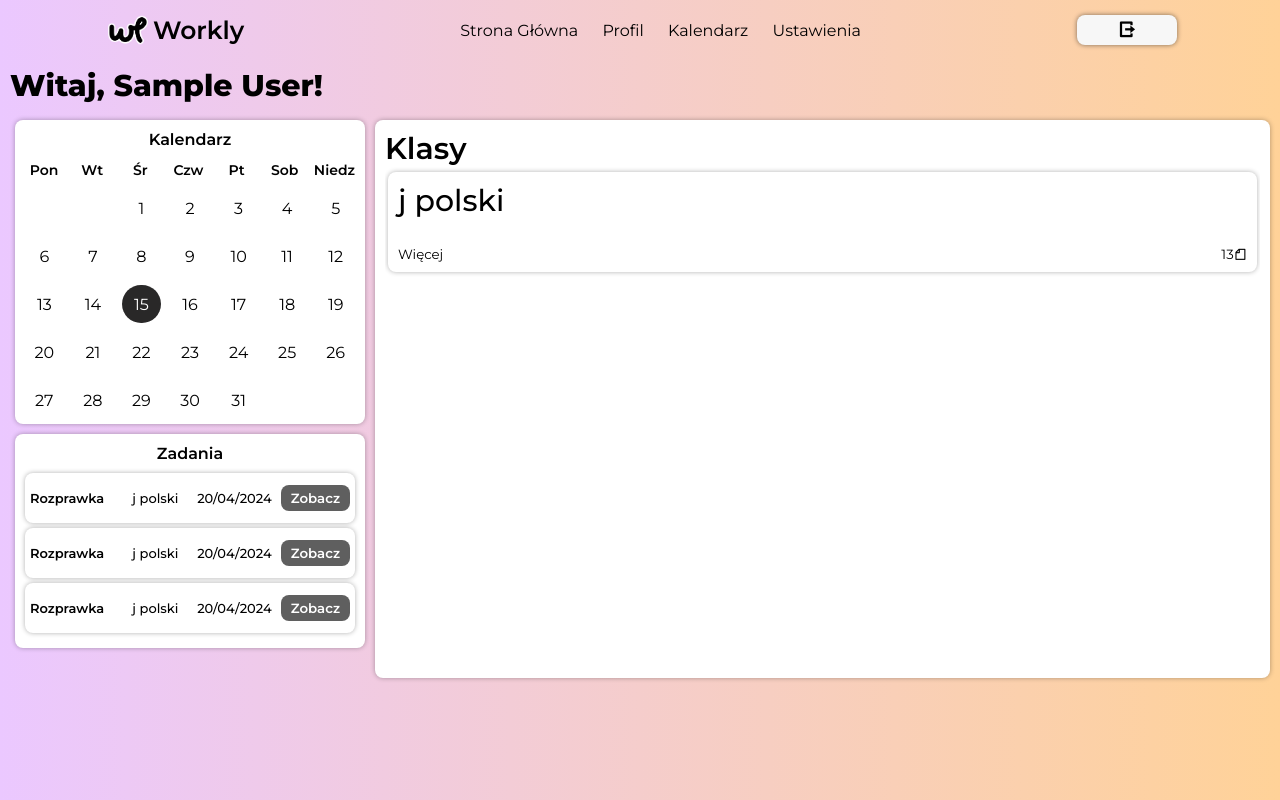
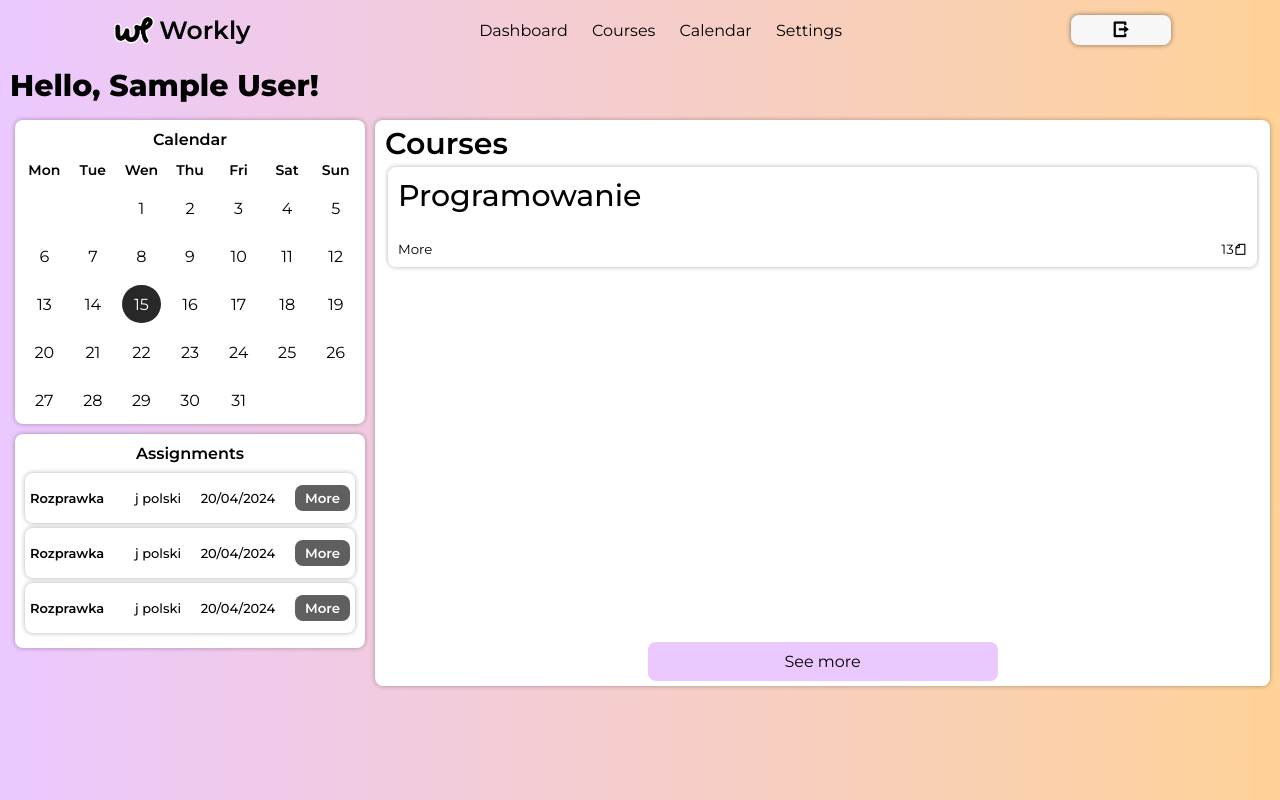
Before and after one commit to kryszczynnnnn/workly, a PHP site: page /dashboard.php in a window 1280 px wide. Run offline with PHP 8.4, Linux system fonts and the light colour scheme; the visitor is signed in with stand-in values (Sample User, id 1).

Commit message:
Some big changes
Added new include for pages when user is logged.

```diff
--- a/includes/logged-nav.html
+++ b/includes/logged-nav.html
@@ -1,10 +1,34 @@
-<link rel="stylesheet" href="../styles/style-normalnav.css">
+<link rel="stylesheet" href="../styles/style-loggednav.css">
 <div class="nav-bar">
-        <img src="WhiteOutlineLOGO.png">
-        <ul>
-            <li><a href="#">About Us</a></li>
-            <li><a href="#">Contact</a></li>
-            <li><a href="#">FAQ</a></li>
-        </ul>
-        <a href="login.php" class="login">Log in</a>
+    <div class="logo">
+        <img src="../assets/WhiteOutlineLOGO.png">
+        <span id="logo-text">Workly</span>
+    </div>
+    <ul>
+        <li><a href="../pages/dashboard.php">Dashboard</a></li>
+        <li><a href="../pages/courses.php">Courses</a></li>
+        <li><a href="../pages/calendar.php">Calendar</a></li>
+        <li><a href="../pages/settings.php">Settings</a></li>
+    </ul>
+    <a id="log-out">
+        <i class="ri-logout-box-r-line" id="pfp"></i>
+    </a>
+    <button class="open-nav" id="open-nav">
+        <i class="ri-menu-line"></i>
+    </button>
 </div>
+<div class="small-nav" id="small-nav">
+    <ul>
+        <li><a href="#">Strona Główna</a></li>
+        <li><a href="#">Profil</a></li>
+        <li><a href="#">Kalendarz</a></li>
+        <li><a href="#">Ustawienia</a></li>
+        <button id="log-out">
+            Wyloguj się
+        </button>
+    </ul>
+    <button class="close-small" id="close-nav">
+        <i class="ri-close-large-line" id></i>
+    </button>
+</div>
+<script src="../scripts/logged-nav.js"></script>
--- a/pages/dashboard.php
+++ b/pages/dashboard.php
@@ -12,50 +12,36 @@
     <title>Workly - Dashboard</title>
 </head>
 <body>
-    <div class="nav-bar">
-        <div class="logo">
-            <img src="../assets/WhiteOutlineLOGO.png">
-            <span id="logo-text">Workly</span>
-        </div>
-        <ul>
-            <li><a href="#">Strona Główna</a></li>
-            <li><a href="#">Profil</a></li>
-            <li><a href="#">Kalendarz</a></li>
-            <li><a href="#">Ustawienia</a></li>
-        </ul>
-        <button id="log-out">
-            <i class="ri-logout-box-r-line" id="pfp"></i>
-        </button>
-    </div>
+    <?php include("../includes/logged-nav.html");?>
     <div class="welcome">
-        <span>Witaj, <?php echo $_SESSION['name'];?>!</span>
+        <span>Hello, <?php echo $_SESSION['name'];?>!</span>
     </div>
     <div class="container">
         <div id="col1">
             <div id="kalendarz">
-                <span id="kalendarz-title">Kalendarz</span>
+                <span id="kalendarz-title">Calendar</span>
                     <ul class="days">
-                        <li>Pon</li>
-                        <li>Wt</li>
-                        <li>Śr</li>
-                        <li>Czw</li>
-                        <li>Pt</li>
-                        <li>Sob</li>
-                        <li>Niedz</li>
+                        <li>Mon</li>
+                        <li>Tue</li>
+                        <li>Wen</li>
+                        <li>Thu</li>
+                        <li>Fri</li>
+                        <li>Sat</li>
+                        <li>Sun</li>
                     </ul>
                     <div class="calendar-grid" id="calendar">
                     </div>
             </div>
             <div id="zadania">
-                <span class="container-title">Zadania</span>
+                <span class="container-title">Assignments</span>
                 <ul class="assignments">
-                    <div class="assignment">
+                    <div class="assignment" id="39413">
                         <div class="as-info">
                             <span class="assignment-title">Rozprawka</span>
                             <span class="assignment-course">j polski</span>
                             <span class="assignment-date">20/04/2024</span>
                         </div>
-                        <button>Zobacz</button>
+                        <button>More</button>
                     </div>
                     <div class="assignment">
                         <div class="as-info">
@@ -63,7 +49,7 @@
                             <span class="assignment-course">j polski</span>
                             <span class="assignment-date">20/04/2024</span>
                         </div>
-                        <button>Zobacz</button>
+                        <button>More</button>
                     </div>
                     <div class="assignment">
                         <div class="as-info">
@@ -71,24 +57,24 @@
                             <span class="assignment-course">j polski</span>
                             <span class="assignment-date">20/04/2024</span>
                         </div>
-                        <button>Zobacz</button>
+                        <button>More</button>
                     </div>
                 </ul>
             </div>
         </div>
         <div id="col2">
             <div id="lekcje">
-                <span class="container-title">Klasy</span>
+                <span class="container-title">Courses</span>
                 <ul class="subjects">
                     <button class="class">
-                        <span class="subject-title">j polski</span>
+                        <span class="subject-title">Programowanie</span>
                         <div>
-                            <span>Więcej</span>
+                            <span>More</span>
                             <span class="projects-amount">13<i class="ri-file-line"></i></span>
                         </div>
                     </button>
-
                 </ul>
+                <a class="more-btn" href="courses.php">See more</a>
             </div>
         </div>
     </div>
--- a/pages/faq.php
+++ b/pages/faq.php
@@ -18,6 +18,10 @@
             <li>
                 <div class="question">I forgot my password. Is there any way to get it so I can continue to use Workly?</div>
                 <div class="answer">No</div>
+            </li>
+            <li>
+                <div class="question">How to create course?</div>
+                <div class="answer">Go to the <b>Course</b> page and click <b>Create course</b> button.</div>
             </li>
             <li>
                 <div class="question">What is the maximum size of file you can send?</div>
--- a/styles/style-course.css
+++ b/styles/style-course.css
@@ -78,6 +78,7 @@ body {
     box-shadow: 0px 0px 5px #0000007e;
     border: none;
     transition: all 0.3s ease;
+    cursor: pointer;
 }
 
 .nav-bar #log-out:hover {
--- a/styles/style-dashboard.css
+++ b/styles/style-dashboard.css
@@ -264,9 +170,12 @@ body {
 }
 
 .container #col2 #lekcje {
+    display: flex;
+    flex-direction: column;
+    justify-content: center;
     margin: 5px 0px;
     background-color: #ffffff;
-    padding: 10px;
+    padding: 0px 10px;
     border-radius: 8px;
     box-shadow: 0px 0px 5px #0000004f;
     width: 100%;
@@ -274,14 +183,16 @@ body {
 }
 
 .container #col2 #lekcje .container-title{
+    display: block;
     font-size: 30px;
-    text-align: center;
+    text-align: left;
     font-weight: 600;
 }
 
 .container #col2 #lekcje .subjects {
-    display: grid;
-    height: 470px;
+    display: flex;
+    flex-direction: column;
+    height: 480px;
     overflow-y: scroll;
 }
 
@@ -303,11 +214,11 @@ body {
 }
 
 .container #col2 #lekcje .subjects .class {
-    display: inline-flex;
+    display: flex;
     flex-direction: column;
     justify-content: space-between;
     border: none;
-    height: 100px;
+    min-height: 100px;
     min-width: 243px;
     background-color: transparent;
     padding: 10px;
@@ -330,3 +241,20 @@ body {
     justify-content: space-between;
     width: 100%;
 }
+
+.container #col2 #lekcje .more-btn {
+    border: none;
+    margin: 0px 30%;
+    padding: 10px;
+    border-radius: 8px;
+    background-color: #ebc8ff;
+    transition: all 0.3s ease;
+    text-align: center;
+    text-decoration: none;
+    color: #000;
+}
+
+.container #col2 #lekcje .more-btn:hover {
+    scale: 1.03;
+    box-shadow: 0px 0px 5px #ebc8ff;
+}
--- /dev/null
+++ b/styles/style-loggednav.css
@@ -0,0 +1,203 @@
+@import url('https://fonts.googleapis.com/css2?family=Montserrat:ital,wght@0,100..900;1,100..900&family=Poppins:ital,wght@0,100;0,200;0,300;0,400;0,500;0,600;0,700;0,800;0,900;1,100;1,200;1,300;1,400;1,500;1,600;1,700;1,800;1,900&family=Varela+Round&display=swap');
+
+* {
+    padding: 0px;
+    margin: 0px;
+    font-family: "Montserrat";
+}
+
+.nav-bar {
+    display: flex;
+    flex-direction: row;
+    justify-content: space-around;
+    align-items: center;
+    height: 60px;
+}
+
+.nav-bar .logo {
+    display: flex;
+    justify-content: center;
+    align-items: center;
+}
+
+.nav-bar .logo img {
+    width: 40px;
+    margin: 0px 5px;
+}
+
+#logo-text {
+    font-weight: 600;
+    font-size: 25px;
+}
+
+.nav-bar ul li {
+    position: relative;
+    display: inline;
+    margin: 0px 10px;
+    transition: all 0.3s ease;
+}
+
+.nav-bar ul li:hover {
+    font-weight: 500;
+}
+
+.nav-bar ul li::after {
+    position: absolute;
+    content: "";
+    left: 0px;
+    top: 18px;
+    width: 0px;
+    height: 1px;
+    background-color: #000;
+    transition: all 0.3s ease;
+}
+
+.nav-bar ul li:hover::after {
+    width: 100%;
+}
+
+.nav-bar ul li a {
+    text-decoration: none;
+    color: #000;
+}
+
+.nav-bar #log-out {
+    position: relative;
+    display: inline;
+    background-color: rgb(247, 247, 247);
+    width: 100px;
+    height: 30px;
+    border-radius: 8px;
+    box-shadow: 0px 0px 5px #0000007e;
+    border: none;
+    transition: all 0.3s ease;
+    cursor: pointer;
+}
+
+.nav-bar #log-out:hover {
+    scale: 1.05;
+    background-color: #e4e4e4;
+}
+
+.nav-bar #log-out #pfp {
+    position: absolute;
+    left: 50%;
+    top: 50%;
+    font-weight: 600;
+    transform: translate(-50%,-50%);
+    color: #000;
+    font-size: 18px;
+}
+
+.nav-bar .open-nav {
+    display: none;
+    padding: 5px;
+    font-weight: 500;
+    font-size: 30px;
+    background-color: transparent;
+    color: #fff;
+    border: none;
+    cursor: pointer;
+    transition: all 0.3s ease;
+}
+
+.nav-bar .open-nav:hover {
+    color: #e6e6e6;
+}
+
+.small-nav {
+    display: none;
+    position: relative;
+    justify-content: center;
+    align-items: flex-start;
+    position: absolute;
+    background-color: #ffffffe8;
+    top: 0px;
+    width: 100%;
+    height: 100%;
+    z-index: 2;
+}
+
+.small-nav.active {
+    display: flex;
+}
+
+.small-nav ul {
+    margin-top: 150px;
+    list-style-type: none;
+}
+
+.small-nav ul li {
+    position: relative;
+    margin: 5px 0px;
+    font-size: 30px;
+}
+
+.small-nav ul li a::after {
+    position: absolute;
+    content: "";
+    width: 0px;
+    height: 2px;
+    background-color: #000;
+    left: 0px;
+    top: 100%;
+    transition: all 0.3s ease;
+}
+
+.small-nav ul li:hover a::after{
+    width: 100%;
+}
+
+.small-nav ul button {
+    padding: 10px 60px;
+    border: none;
+    border-radius: 8px;
+    background-color: #ffd298;
+    box-shadow: 0px 0px 5px #0000004f;
+    margin: 10px 0px;
+    transition: all 0.3s ease;
+}
+
+.small-nav ul button:hover {
+    scale: 1.1;
+    box-shadow: 0px 0px 5px #ffd2989d;
+}
+
+.small-nav ul li a{
+    display: inline;
+    color: #000;
+    position: relative;
+    text-decoration: none;
+}
+
+.small-nav .close-small {
+    position: absolute;
+    right: 20px;
+    top: 10px;
+    padding: 5px 10px;
+    font-size: 30px;
+    border: none;
+    background-color: transparent;
+    cursor: pointer;
+}
+
+
+@media screen and (max-width: 670px) {
+
+    .nav-bar {
+        justify-content: space-between;
+        margin: auto 10px;
+    }
+
+    .nav-bar ul {
+        display: none;
+    }
+
+    .nav-bar #log-out {
+        display: none;
+    }
+
+    .nav-bar .open-nav {
+        display: inline;
+    }
+}
```
Also changed, not shown: other parts of styles/style-dashboard.css (+0 -94 lines), pages/course.php (+1 -35 lines), scripts/course.js (+0 -14 lines), scripts/logged-nav.js (added, +12 -0 lines), pages/courses.php (added).
